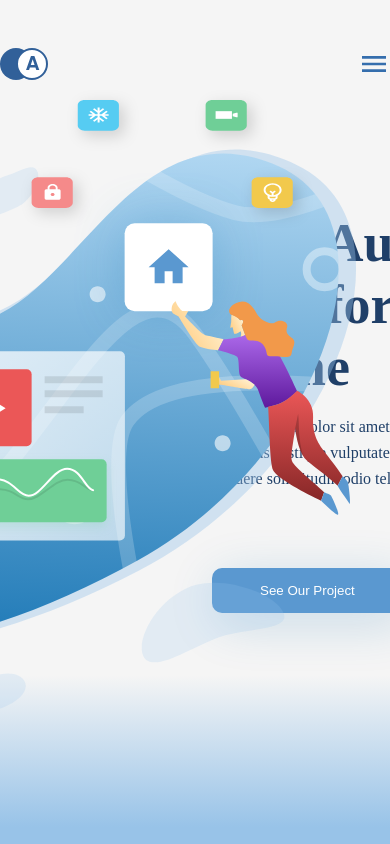
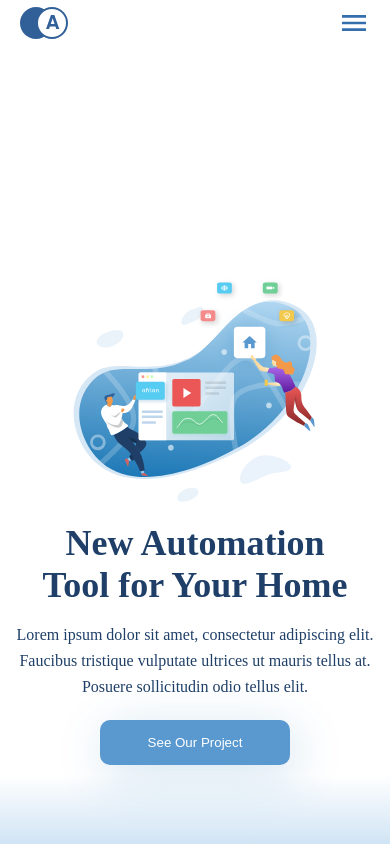
Before and after one commit to grevold/digital_element_test_grevtsov, a website built with webpack: page src/index.html in a window 390 px wide. Built offline with nearby package versions, Linux system fonts and the light colour scheme; a small style sheet from the web is missing; a web font is replaced by a local one.

Commit message:
добавил адаптив хедеру (#5)

```diff
--- a/src/assets/illustrations/GreetingIllustration.ts
+++ b/src/assets/illustrations/GreetingIllustration.ts
@@ -1,4 +1,13 @@
-export const GreetingIllustration = `<svg width="688" height="623" viewBox="0 0 688 623" fill="none" xmlns="http://www.w3.org/2000/svg">
+interface IProps {
+  width: number;
+  height: number;
+}
+
+/**
+ *
+ */
+export const GreetingIllustration = ({ width, height }: IProps) => {
+  const svg = `<svg width="${width}" height="${height}" viewBox="0 0 688 623" fill="none" xmlns="http://www.w3.org/2000/svg">
 <path opacity="0.4" d="M624.23 74.6537C479.455 5.76104 415.592 194.153 315.762 225.15C216.017 270.497 119.839 217.419 60.4517 262.918C-33.683 335.038 7.6338 461.207 67.8971 514.294C154.318 590.423 307.895 563.023 466.635 480.706C665.518 377.572 751.174 135.061 624.23 74.6537Z" fill="#98C3E8"/>
 <path opacity="0.2" d="M143.123 149.744C148.123 162.244 133.123 181.744 111.623 188.244C93.1227 193.837 75.1227 193.244 70.1227 180.244C65.6996 168.744 79.6227 156.244 95.6227 149.744C111.623 143.244 138.123 137.244 143.123 149.744Z" fill="#98C3E8"/>
 <path opacity="0.2" d="M306.623 124.244C302.732 114.304 316.439 91.1094 333.425 86.0421C348.041 81.6819 361.734 71.4072 365.623 81.7436C369.063 90.8872 358.531 111.568 345.883 116.659C333.235 121.749 310.514 134.183 306.623 124.244Z" fill="#98C3E8"/>
@@ -194,3 +203,7 @@ export const GreetingIllustration = `<svg width="688" height="623" viewBox="0 0
 </defs>
 </svg>
 `;
+  return svg;
+};
+
+// width="688" height="623"
--- a/src/components/header/header.css
+++ b/src/components/header/header.css
@@ -6,6 +6,7 @@
   background: linear-gradient(0deg, #98c3e8 2%, rgba(152, 195, 232, 0) 20%);
   margin: 0 auto;
   overflow: hidden;
+  margin-top: 100px;
 }
 .header__container {
   width: 100%;
@@ -43,3 +44,94 @@
   top: 90px;
   right: 30px;
 }
+
+@media (max-width: 1312px) {
+  .header__container__greeting p {
+    max-width: 200px;
+  }
+  .header__container__greeting {
+    margin-top: 20px;
+  }
+}
+
+@media (max-width: 1130px) {
+  .header__container {
+    margin-left: 112px;
+  }
+  .header__container__greeting__image {
+    top: 200px;
+  }
+}
+
+@media (max-width: 950px) {
+  .header {
+    justify-content: start;
+  }
+  .header__container__greeting__image {
+    top: 250px;
+  }
+}
+
+@media (max-width: 700px) {
+  .header__container__greeting__image {
+    top: 280px;
+  }
+}
+
+@media (max-width: 700px) {
+  .header__container {
+    margin-left: 50px;
+  }
+  .header__container__greeting__image {
+    top: 280px;
+  }
+}
+
+@media (max-width: 600px) {
+  .header {
+    display: flex;
+    flex-direction: column;
+    justify-content: center;
+    align-items: center;
+  }
+  .header__container {
+    margin: 0 auto;
+    display: flex;
+    flex-direction: column;
+    justify-content: center;
+    align-items: center;
+  }
+  .header__container__greeting__image {
+    position: inherit;
+    display: flex;
+    justify-content: center;
+    align-items: center;
+    top: 0;
+    right: inherit;
+  }
+
+  .header__container__greeting {
+    display: flex;
+    flex-direction: column;
+    justify-content: center;
+    align-items: center;
+  }
+  .header__container__greeting p {
+    text-align: center;
+    max-width: 400px;
+    margin-bottom: 20px;
+  }
+  .header__container__greeting h1 {
+    text-align: center;
+    font-size: 36px;
+  }
+  .header__container__greeting {
+    margin-top: 20px;
+  }
+}
+
+@media (max-width: 370px) {
+  .header {
+    justify-content: start;
+  }
+}
--- a/src/components/header/header.ts
+++ b/src/components/header/header.ts
@@ -1,5 +1,6 @@
 import "./header.css";
 import { GreetingIllustration } from "../../assets/illustrations/GreetingIllustration";
+import { GreetingIllustrationWidthAndHeight } from "../../hooks/GreetingIllustrationWidthAndHeight";
 import { Button } from "../buttons/button";
 
 /**
@@ -23,7 +24,8 @@ export class Header {
     this.header_container_greeting_image = document.querySelector(
       ".header__container__greeting__image"
     ) as HTMLElement;
-    this.header_container_greeting_image.innerHTML = GreetingIllustration;
+
+    this.header_container_greeting_image.innerHTML = GreetingIllustration(GreetingIllustrationWidthAndHeight());
 
     this.ctaButton = new Button({
       text: "See Our Project",
--- a/src/components/nav/nav.css
+++ b/src/components/nav/nav.css
@@ -1,9 +1,20 @@
 .nav {
+  position: fixed;
+  z-index: 20;
+  top: 0;
+  left: 0;
+  right: 0;
+  height: 50px;
   width: 100%;
   display: flex;
   align-items: center;
   justify-content: center;
   margin-top: 40px;
+  transition: transform 0.3s ease;
+}
+
+.hidden {
+  transform: translateY(-200%);
 }
 .nav__container {
   width: 100%;
@@ -12,3 +23,16 @@
   align-items: center;
   justify-content: space-between;
 }
+
+@media (max-width: 1300px) {
+  .nav__container {
+    margin-left: 20px;
+    margin-right: 20px;
+  }
+}
+
+@media (max-width: 600px) {
+  .nav {
+    margin-top: 0;
+  }
+}
--- a/src/components/nav/nav.ts
+++ b/src/components/nav/nav.ts
@@ -7,17 +7,37 @@ import { Logo } from "../../assets/logo/Logo";
  */
 export class Nav {
 
+  private nav: HTMLElement;
+
   private logo: HTMLElement;
 
   private menu: HTMLElement;
 
   constructor() {
+    this.nav = document.querySelector(".nav") as HTMLElement;
     this.logo = document.querySelector(".logo") as HTMLElement;
     this.menu = document.querySelector(".menu") as HTMLElement;
 
     this.logo.innerHTML = Logo;
     this.menu.innerHTML = MenuBurger;
+
+    let lastScrollTop = 0;
+
+    document.body.addEventListener(
+      "scroll", () => {
+        const currentScroll = window.pageYOffset || document.body.scrollTop;
+
+        if (currentScroll > lastScrollTop) {
+          // Скроллим вниз
+          this.nav.classList.add("hidden");
+        } else {
+          // Скроллим вверх
+          this.nav.classList.remove("hidden");
+        }
+
+        lastScrollTop = currentScroll <= 0 ? 0 : currentScroll; // Для мобильных устройств
+      }, false
+    );
   }
 
-
 }
--- /dev/null
+++ b/src/hooks/GreetingIllustrationWidthAndHeight.ts
@@ -0,0 +1,28 @@
+/**
+ *
+ */
+export const GreetingIllustrationWidthAndHeight = () => {
+  const result = { width: 688, height: 623 };
+  const currentHeightWindow = window.innerWidth;
+
+  if (currentHeightWindow < 1130 && currentHeightWindow > 820) {
+    result.width = 488;
+    result.height = 423;
+    return result;
+  } if (currentHeightWindow < 820 && currentHeightWindow > 700) {
+    result.width = 388;
+    result.height = 323;
+    return result;
+  }
+  if (currentHeightWindow < 700 && currentHeightWindow > 360) {
+    result.width = 288;
+    result.height = 223;
+    return result;
+  }
+  if (currentHeightWindow < 370 && currentHeightWindow >= 360) {
+    result.width = 288;
+    result.height = 223;
+    return result;
+  }
+  return result;
+};
--- a/src/index.html
+++ b/src/index.html
@@ -27,14 +27,15 @@
     />
   </head>
   <body>
+    <nav class="nav">
+      <div class="nav__container">
+        <div class="logo"></div>
+        <div class="menu"></div>
+      </div>
+    </nav>
     <!-- header -->
     <header class="header">
-      <nav class="nav">
-        <div class="nav__container">
-          <div class="logo"></div>
-          <div class="menu"></div>
-        </div>
-      </nav>
+      <div class="header__container__greeting__image"></div>
       <div class="header__container">
         <div class="header__container__greeting">
           <h1>
@@ -47,7 +48,6 @@
             sollicitudin odio tellus elit.
           </p>
         </div>
-        <div class="header__container__greeting__image"></div>
       </div>
     </header>
 
--- a/src/styles/global.css
+++ b/src/styles/global.css
@@ -12,7 +12,7 @@ body {
   margin: 0;
   padding: 0;
   font-family: Gilroy;
-  background-color: #f5f5f5;
+  background-color: white;
   color: #333;
   letter-spacing: 5%;
   overflow-x: hidden;
```
